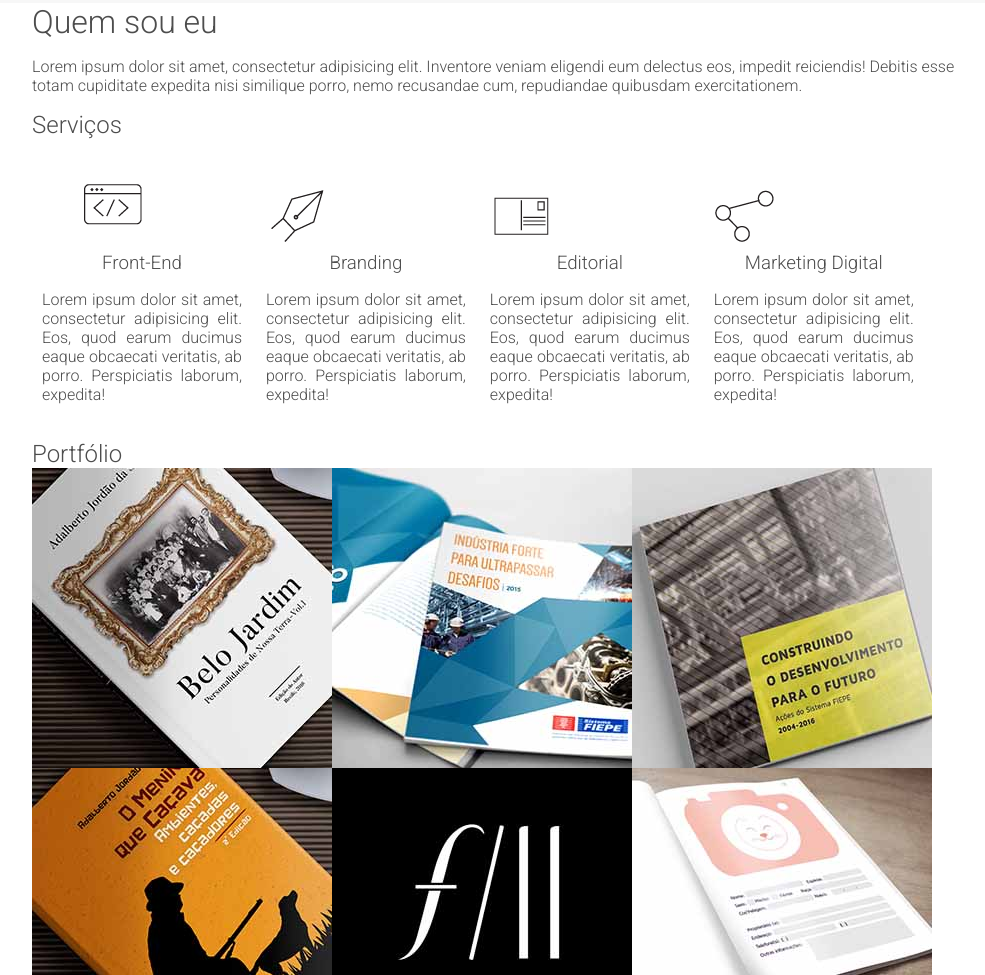
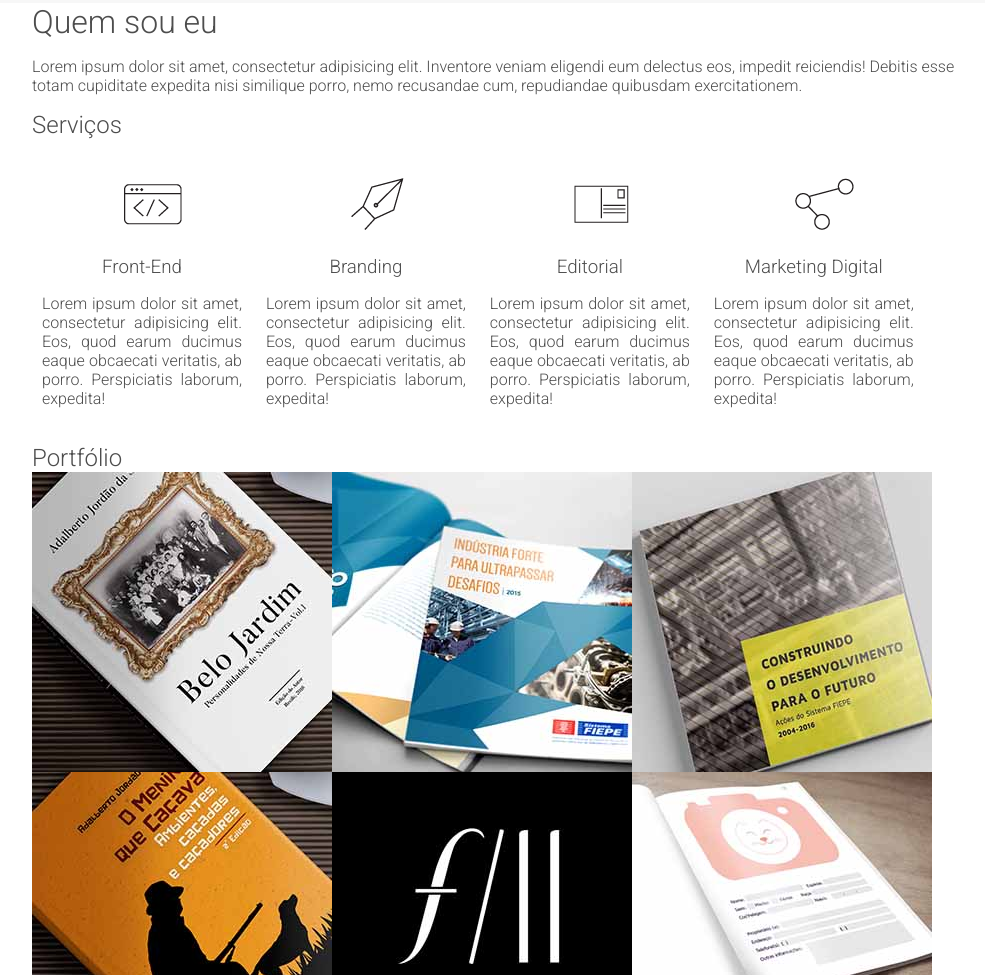
Before and after one commit to PhillipeBurgos/phillipeburgos, a website: page src/index.html in a window 1280 px wide. Shown: the part 852-1827 px from the top of the page, without its empty margins (128-1113 px from the left). Drawn offline with Linux system fonts and the light colour scheme.

Commit message:
pequenos ajsutes no Sobre

```diff
--- a/src/assets/css/all.css
+++ b/src/assets/css/all.css
@@ -136,9 +136,9 @@ margin: 20px 10px;
 #itensServico p{
 text-align: justify;
 }
-#itensServico  figure img{
- display: flex;
- flex-direction: center;
+#itensServico  figure{
+position: relative;
+left: 20%
 }
 
 
--- a/src/index.html
+++ b/src/index.html
@@ -64,22 +64,25 @@
 			<h3>Front-End</h3>
 			<p>Lorem ipsum dolor sit amet, consectetur adipisicing elit. Eos, quod earum ducimus eaque obcaecati veritatis, ab porro. Perspiciatis laborum, expedita!</p>
 			</div>
+
 			<div id="itensServico">
-			</figure>
+			<figure>
 			<img src="assets/img/icones-01.png" alt="Brading">
 			</figure>
 			<h3>Branding</h3>
 			<p>Lorem ipsum dolor sit amet, consectetur adipisicing elit. Eos, quod earum ducimus eaque obcaecati veritatis, ab porro. Perspiciatis laborum, expedita!</p>
 			</div>
+
 			<div id="itensServico">
-			</figure>
+			<figure>
 			<img src="assets/img/icones-02.png" alt="Editorial">
 			</figure>
 			<h3>Editorial</h3>
 			<p>Lorem ipsum dolor sit amet, consectetur adipisicing elit. Eos, quod earum ducimus eaque obcaecati veritatis, ab porro. Perspiciatis laborum, expedita!</p>
       </div>
+
 			<div id="itensServico">
-			</figure>
+			<figure>
 			<img src="assets/img/icones-04.png" alt="Marketing Digital">
 			</figure>
 			<h3>Marketing Digital</h3>
```
